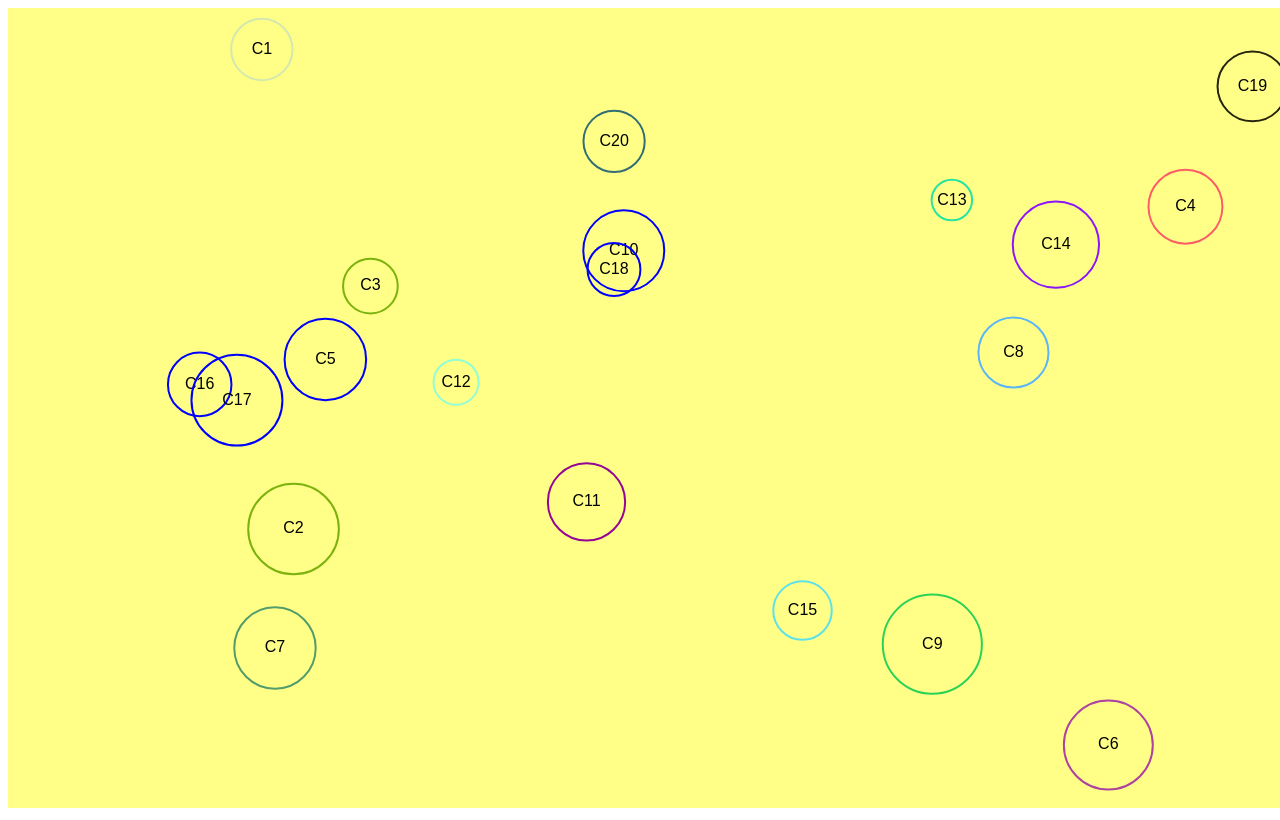
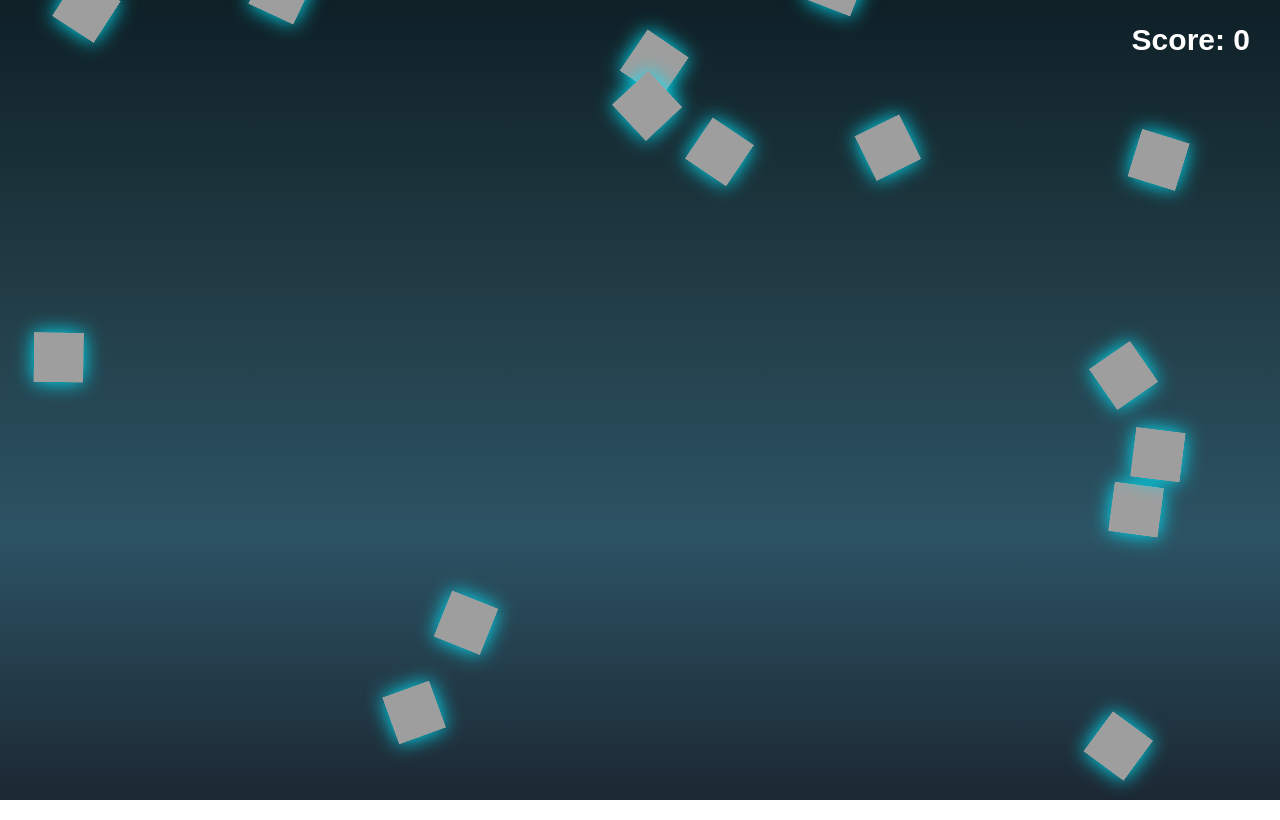
Before and after one commit to Mortemsinio98/graf-canvasCollision, a plain HTML site: page index.html in a window 1280 px wide. Drawn offline with Linux system fonts and the light colour scheme.

Commit message:
Version final

```diff
--- a/colision.js
+++ b/colision.js
@@ -1,152 +1,200 @@
 const canvas = document.getElementById("canvas");
-let ctx = canvas.getContext("2d");
+const ctx = canvas.getContext("2d");
 
-const window_height = window.innerHeight;
-const window_width = window.innerWidth;
+canvas.width = window.innerWidth;
+canvas.height = window.innerHeight;
 
-canvas.height = window_height;
-canvas.width = window_width;
-canvas.style.background = "#ff8";
-//para el commit
-class Circle {
+// fondo gradiente bonito
+canvas.style.background =
+"linear-gradient(180deg,#0f2027,#203a43,#2c5364,#1c2833)";
 
-constructor(x, y, radius, color, text, speed){
+let score = 0;
+const totalObjects = 15;
+let objects = [];
+let particles = [];
 
-this.posX = x;
-this.posY = y;
-this.radius = radius;
+const imgObject = new Image();
+imgObject.src = "https://cdn-icons-png.flaticon.com/512/5903/5903511.png";
 
-this.originalColor = color;
-this.color = color;
+class GameObject {
 
-this.text = text;
+constructor(x,y,size,speed){
+this.x=x;
+this.y=y;
+this.size=size;
+this.speed=speed;
+this.rotation=Math.random()*360;
+}
 
-this.speed = speed;
+draw(){
 
-this.dx = (Math.random()*2-1)*this.speed;
-this.dy = (Math.random()*2-1)*this.speed;
+ctx.save();
+
+ctx.translate(this.x,this.y);
+ctx.rotate(this.rotation);
+
+ctx.shadowColor="#00eaff";
+ctx.shadowBlur=20;
+
+ctx.drawImage(
+imgObject,
+-this.size/2,
+-this.size/2,
+this.size,
+this.size
+);
+
+ctx.restore();
 
 }
 
-draw(context){
+update(){
 
-context.beginPath();
+let multiplier=1;
 
-context.strokeStyle = this.color;
+if(score>15){
 
-context.textAlign="center";
-context.textBaseline="middle";
-context.font="16px Arial";
+let extra=Math.floor((score-15)/5);
+multiplier=2.5+(extra*0.5);
 
-context.fillText(this.text,this.posX,this.posY);
+}else if(score>10){
 
-context.lineWidth=2;
-
-context.arc(this.posX,this.posY,this.radius,0,Math.PI*2,false);
-
-context.stroke();
-
-context.closePath();
+multiplier=1.8;
 
 }
 
-move(){
+this.y+=this.speed*multiplier;
+this.rotation+=0.02;
 
-this.posX += this.dx;
-this.posY += this.dy;
+if(this.y-this.size>canvas.height){
 
-if(this.posX + this.radius > window_width || this.posX - this.radius < 0){
-
-this.dx = -this.dx;
-
-}
-
-if(this.posY + this.radius > window_height || this.posY - this.radius < 0){
-
-this.dy = -this.dy;
+this.reset();
 
 }
 
 }
 
-flashBlue(){
+reset(){
 
-this.color = "#0000FF";
-
-setTimeout(()=>{
-this.color = this.originalColor;
-},100);
-
-}
-
-checkCollision(otherCircle){
-
-let dx = this.posX - otherCircle.posX;
-let dy = this.posY - otherCircle.posY;
-
-let distance = Math.sqrt(dx*dx + dy*dy);
-
-if(distance < this.radius + otherCircle.radius){
-
-this.flashBlue();
-otherCircle.flashBlue();
-
-/* rebote contrario */
-
-let tempDx = this.dx;
-let tempDy = this.dy;
-
-this.dx = otherCircle.dx;
-this.dy = otherCircle.dy;
-
-otherCircle.dx = tempDx;
-otherCircle.dy = tempDy;
+this.y=-this.size;
+this.x=Math.random()*canvas.width;
+this.speed=Math.random()*3+2;
 
 }
 
 }
 
-update(context){
+class Particle{
 
-this.move();
-this.draw(context);
+constructor(x,y){
+
+this.x=x;
+this.y=y;
+this.size=Math.random()*4+2;
+this.speedX=(Math.random()-0.5)*6;
+this.speedY=(Math.random()-0.5)*6;
+this.life=40;
+
+}
+
+update(){
+
+this.x+=this.speedX;
+this.y+=this.speedY;
+this.life--;
+
+}
+
+draw(){
+
+ctx.fillStyle="rgba(255,255,255,"+(this.life/40)+")";
+ctx.beginPath();
+ctx.arc(this.x,this.y,this.size,0,Math.PI*2);
+ctx.fill();
 
 }
 
 }
 
-let circles=[];
+function createExplosion(x,y){
 
-function generateCircles(n){
+for(let i=0;i<15;i++){
 
-for(let i=0;i<n;i++){
-
-let radius = Math.random()*30+20;
-
-let x = Math.random()*(window_width-radius*2)+radius;
-let y = Math.random()*(window_height-radius*2)+radius;
-
-let color=`#${Math.floor(Math.random()*16777215).toString(16)}`;
-
-let speed = Math.random()*4+1;
-
-let text=`C${i+1}`;
-
-circles.push(new Circle(x,y,radius,color,text,speed));
+particles.push(new Particle(x,y));
 
 }
 
 }
 
-function detectCollisions(){
+function init(){
 
-for(let i=0;i<circles.length;i++){
+objects=[];
 
-for(let j=i+1;j<circles.length;j++){
+for(let i=0;i<totalObjects;i++){
 
-circles[i].checkCollision(circles[j]);
+let size=50;
+let x=Math.random()*canvas.width;
+let y=Math.random()*(canvas.height*-1);
+let speed=Math.random()*3+2;
+
+objects.push(new GameObject(x,y,size,speed));
 
 }
+
+}
+
+canvas.addEventListener("mousedown",(event)=>{
+
+const rect=canvas.getBoundingClientRect();
+
+const mouseX=event.clientX-rect.left;
+const mouseY=event.clientY-rect.top;
+
+objects.forEach(obj=>{
+
+let dist=Math.hypot(mouseX-obj.x,mouseY-obj.y);
+
+if(dist<obj.size/2){
+
+score++;
+
+createExplosion(obj.x,obj.y);
+
+obj.reset();
+
+}
+
+});
+
+});
+
+function drawScore(){
+
+ctx.textAlign="right";
+
+ctx.font="bold 30px Arial";
+
+if(score>15){
+
+ctx.fillStyle="#ff4757";
+
+}else{
+
+ctx.fillStyle="white";
+
+}
+
+ctx.fillText("Score: "+score,canvas.width-30,50);
+
+ctx.font="14px Arial";
+
+if(score>15){
+
+ctx.fillText("DIFICULTAD ALTA",canvas.width-30,75);
+
+}else if(score>10){
+
+ctx.fillText("DIFICULTAD MEDIA",canvas.width-30,75);
 
 }
 
@@ -154,20 +202,42 @@ circles[i].checkCollision(circles[j]);
 
 function animate(){
 
-ctx.clearRect(0,0,window_width,window_height);
+ctx.clearRect(0,0,canvas.width,canvas.height);
 
-detectCollisions();
+objects.forEach(obj=>{
+obj.update();
+obj.draw();
+});
 
-circles.forEach(circle=>{
+particles.forEach((p,i)=>{
 
-circle.update(ctx);
+p.update();
+p.draw();
+
+if(p.life<=0){
+
+particles.splice(i,1);
+
+}
 
 });
+
+drawScore();
 
 requestAnimationFrame(animate);
 
 }
 
-generateCircles(20);
+imgObject.onload=()=>{
 
+init();
 animate();
+
+};
+
+window.addEventListener("resize",()=>{
+
+canvas.width=window.innerWidth;
+canvas.height=window.innerHeight;
+
+});
--- a/index.html
+++ b/index.html
@@ -1,13 +1,16 @@
 <!DOCTYPE html>
 <html lang="en">
 <head>
-<meta charset="UTF-8">
-<meta name="viewport" content="width=device-width, initial-scale=1.0">
-<title>Colision 2D</title>
-
+    <meta charset="UTF-8">
+    <meta name="viewport" content="width=device-width, initial-scale=1.0">
+    <title>Juego Caída</title>
+    <style>
+        body { margin: 0; overflow: hidden; }
+        canvas { display: block; }
+    </style>
 </head>
 <body>
-<canvas id="canvas" width="800" height="600"></canvas>
-<script src="colision.js"></script>
+    <canvas id="canvas"></canvas>
+    <script src="colision.js"></script>
 </body>
 </html>
```
